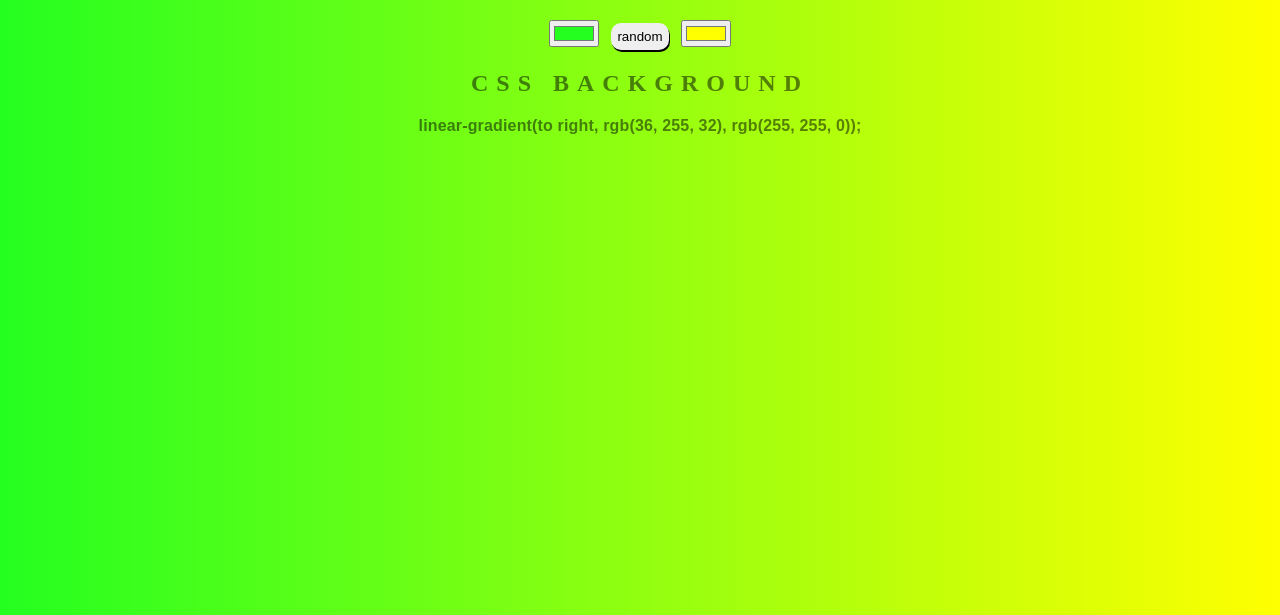
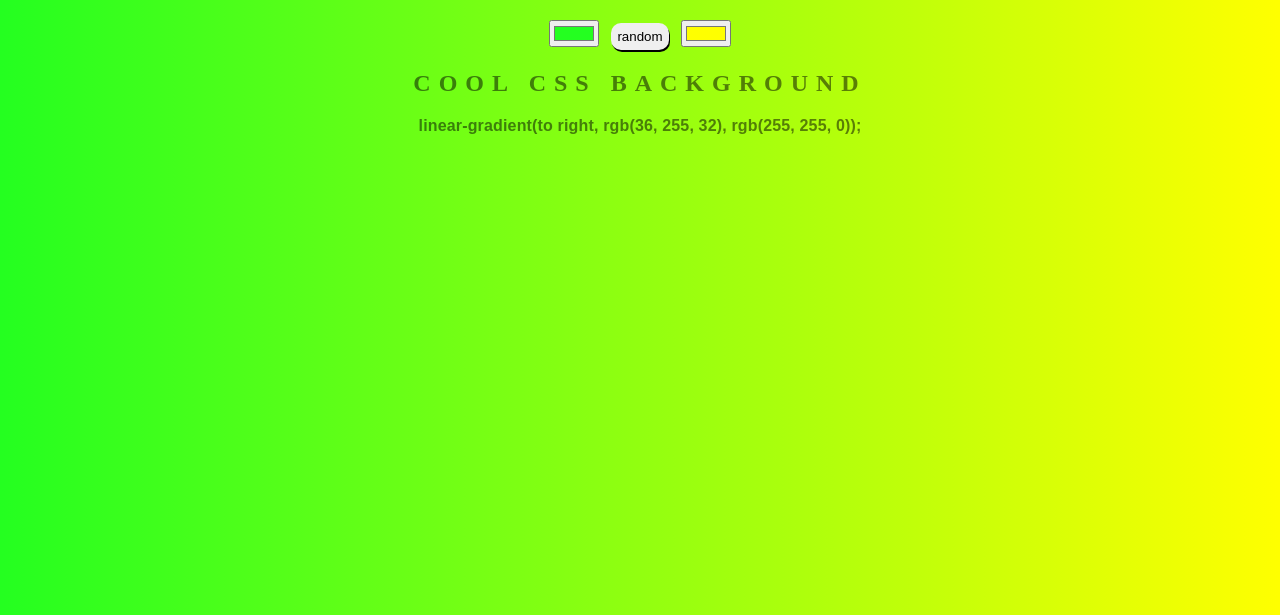
Before and after one commit to georgeSandor/background-generator, a plain HTML site: page index.html in a window 1280 px wide. Shown: the part 185-800 px from the top of the page. Drawn offline with Linux system fonts and the light colour scheme.

Commit message:
capitalize h2 tag

```diff
--- a/index.html
+++ b/index.html
@@ -9,7 +9,7 @@
 <input class="color1" type="color" name="color1" value="#24ff20">
 <input type="button" id="random" value="random">
 <input class="color2" type="color" name="color2" value="#ffff00">
-<h2>CSS Background</h2>
+<h2>COOL CSS Background</h2>
 <h3></h3>
 
 <script type="text/javascript" src="script.js"></script>
```
